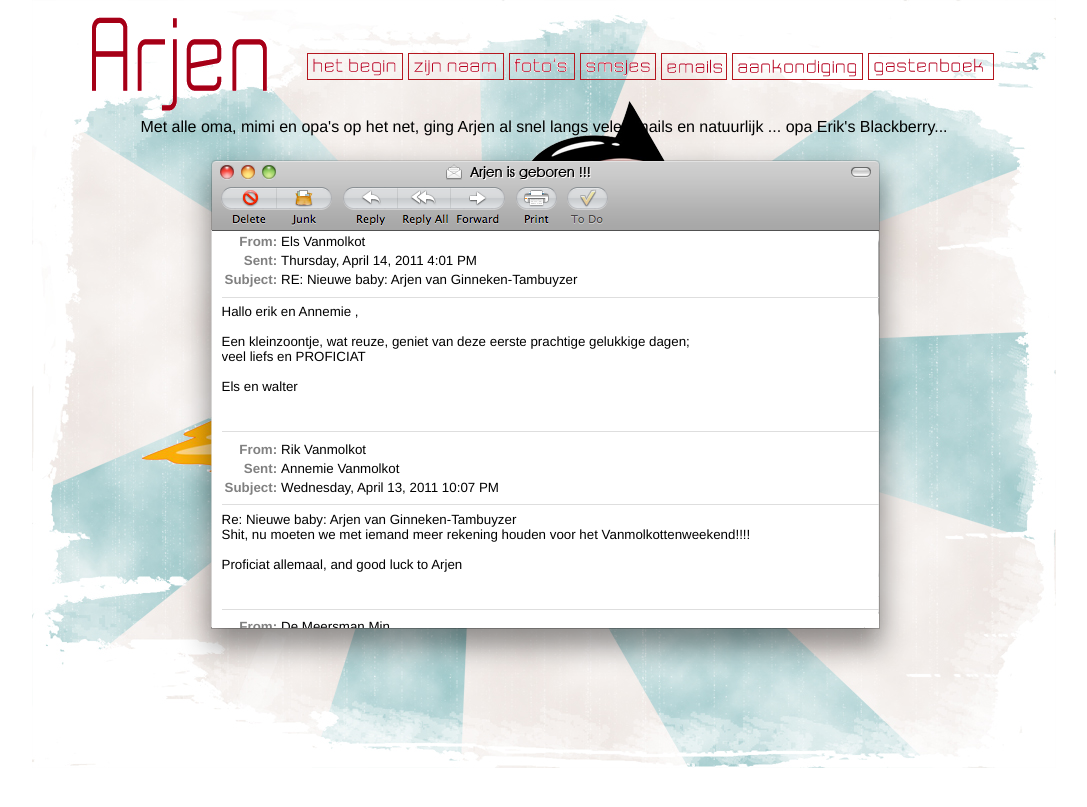
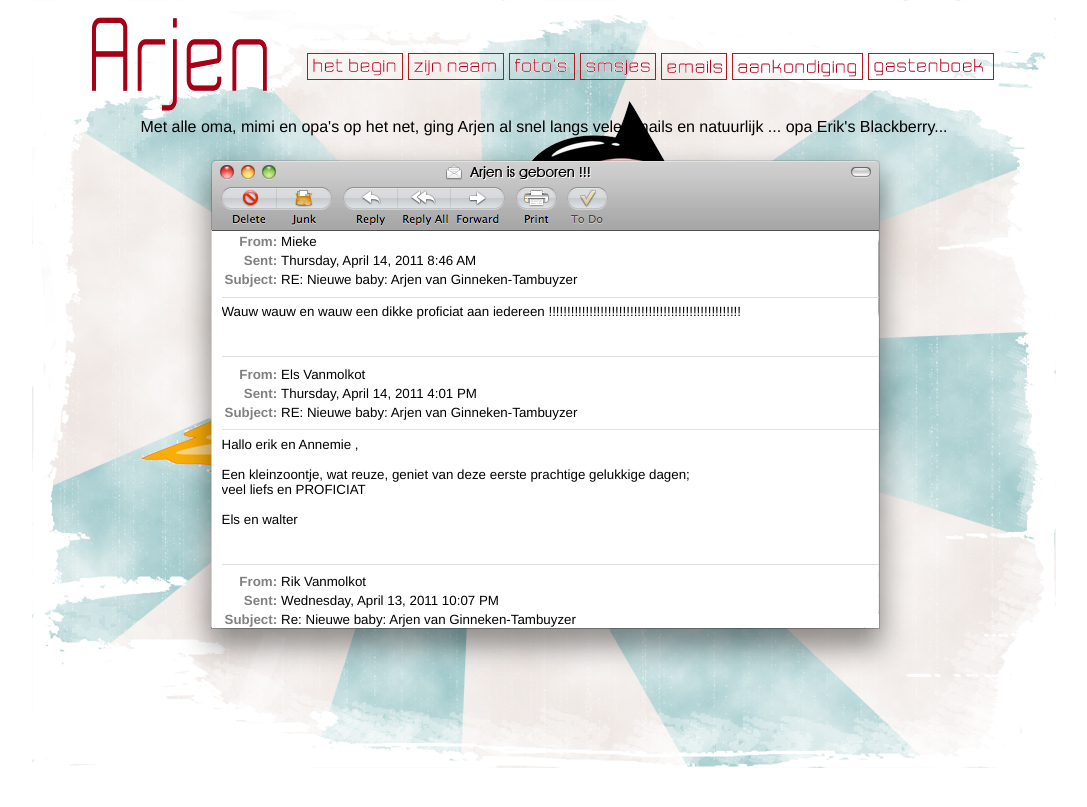
Before and after one commit to christophevg/arjen.vg, a Jekyll site: the page built from emails.html, in a window 1280 px wide. Shown: the top 807 px of the page, without its empty margins (96-1183 px from the left). Built offline with Jekyll 4.4.1, drawn with Linux system fonts in a browser that asks for light colours.

Commit message:
added some more emails

```diff
--- a/emails.html
+++ b/emails.html
@@ -11,6 +11,20 @@
 <div id="email">
   <div id="emailspacer"></div>
   <div id="messages">
+
+    <table>
+      <tr><th>From:</th><td>Mieke</td></tr>
+      <tr><th>Sent:</th><td>Thursday, April 14, 2011 8:46 AM</td></tr>
+      <tr><th>Subject:</th><td>RE: Nieuwe baby: Arjen van Ginneken-Tambuyzer</td></tr>
+    </table>
+
+    <hr>
+
+    <div class="message">
+      Wauw wauw en wauw een dikke proficiat aan iedereen !!!!!!!!!!!!!!!!!!!!!!!!!!!!!!!!!!!!!!!!!!!!!!!!!!!!
+    </div>
+
+    <br><br><hr>
 
     <table>
       <tr><th>From:</th><td>Els Vanmolkot</td></tr>
@@ -33,17 +47,31 @@
 
     <table>
       <tr><th>From:</th><td>Rik Vanmolkot</td></tr>
-      <tr><th>Sent:</th><td>Annemie Vanmolkot</td></tr>
-      <tr><th>Subject:</th><td>Wednesday, April 13, 2011 10:07 PM</td></tr>
+      <tr><th>Sent:</th><td>Wednesday, April 13, 2011 10:07 PM</td></tr>
+      <tr><th>Subject:</th><td>Re: Nieuwe baby: Arjen van Ginneken-Tambuyzer</td></tr>
     </table>
 
     <hr>
 
     <div class="message">
-      Re: Nieuwe baby: Arjen van Ginneken-Tambuyzer<br>
 Shit, nu moeten we met iemand meer rekening houden voor het Vanmolkottenweekend!!!!<br>
  <br>
 Proficiat allemaal, and good luck to Arjen
+    </div>
+
+    <br><br><hr>
+
+    <table>
+      <tr><th>From:</th><td>Jan Vanmolkot</td></tr>
+      <tr><th>Sent:</th><td>Wednesday, April 13, 2011 10:00 PM</td></tr>
+      <tr><th>Subject:</th><td>Re: Nieuwe baby: Arjen van Ginneken-Tambuyzer</td></tr>
+    </table>
+
+    <hr>
+
+    <div class="message">
+      Areeee. Arjen ?  Zo horen we het graag.  <br>
+Jan Vanmolkot
     </div>
 
     <br><br><hr>
```
